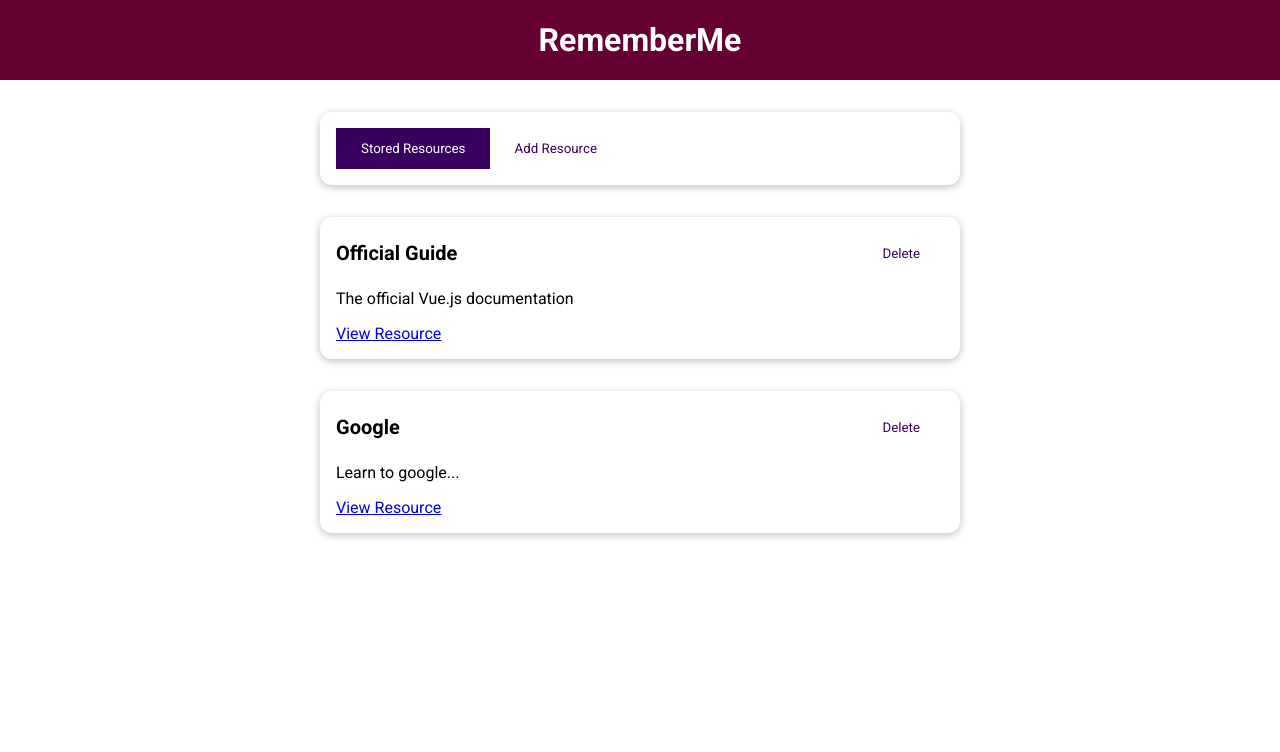
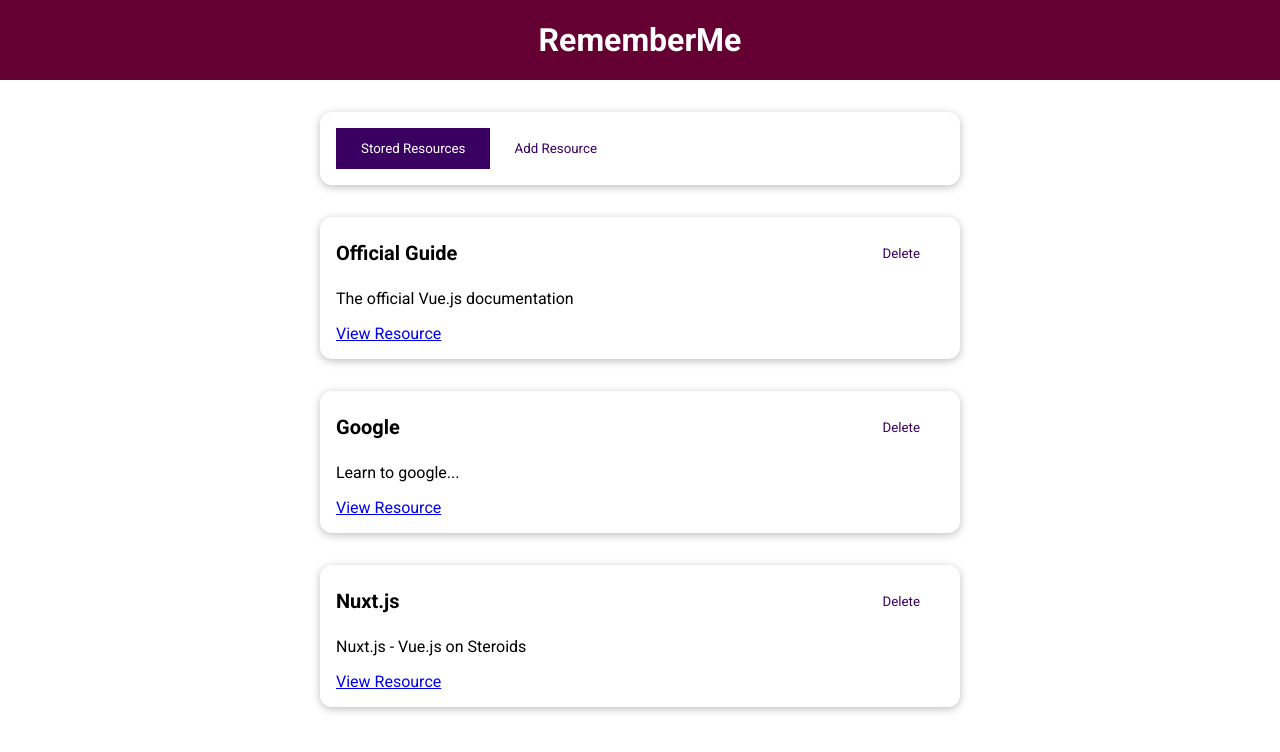
Before and after one commit to Josip-github/Learning-Resources-Project, a Vue app: page / in a window 1280 px wide. Shown: the top 752 px of the page. Built offline with nearby package versions, Linux system fonts and the light colour scheme.

Commit message:
Add 3rd resource to data option in TheResources.vue file

```diff
--- a/src/components/learning-resources/TheResources.vue
+++ b/src/components/learning-resources/TheResources.vue
@@ -38,6 +38,12 @@ export default {
                     title: 'Google',
                     description: 'Learn to google...',
                     link: 'https://google.org'
+                },
+                {
+                    id: 'nuxt',
+                    title: 'Nuxt.js',
+                    description: 'Nuxt.js - Vue.js on Steroids',
+                    link: 'https://www.udemy.com/course/nuxtjs-vuejs-on-steroids/'
                 }
             ]
         };
```
